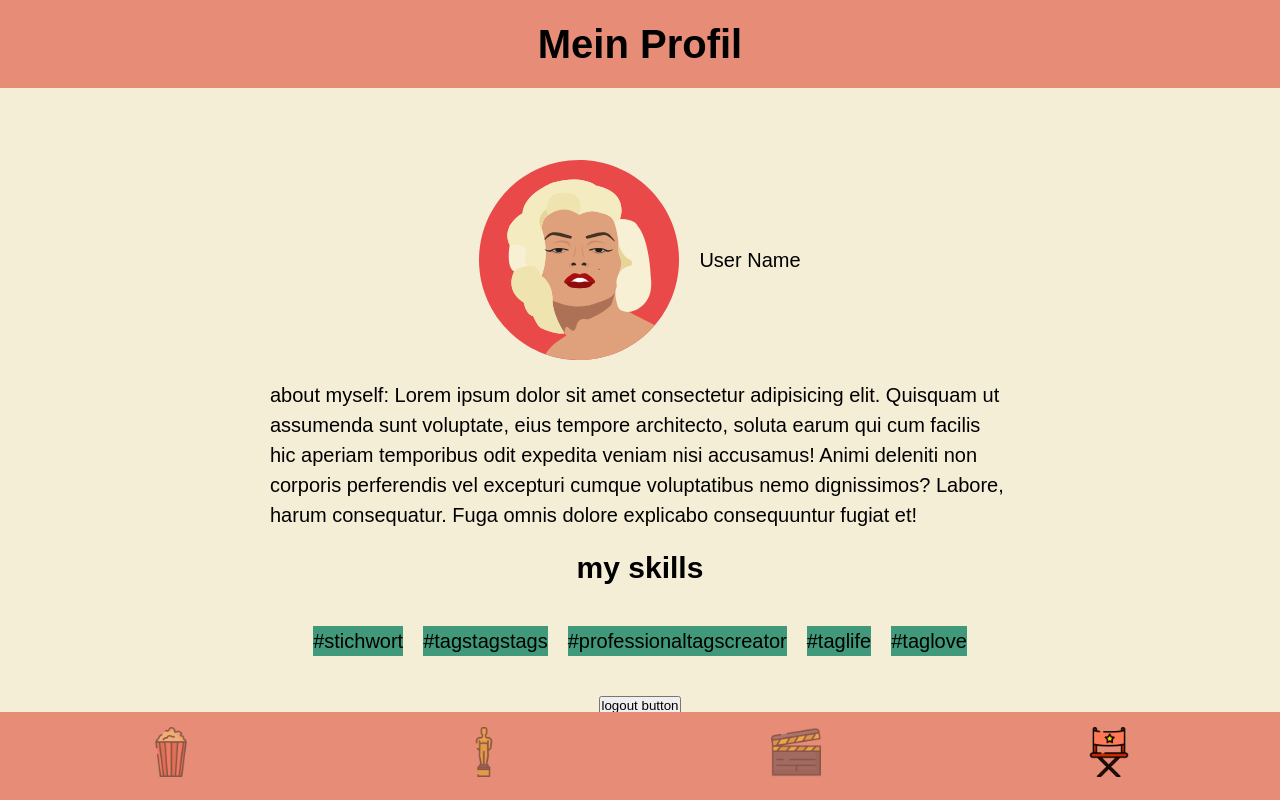
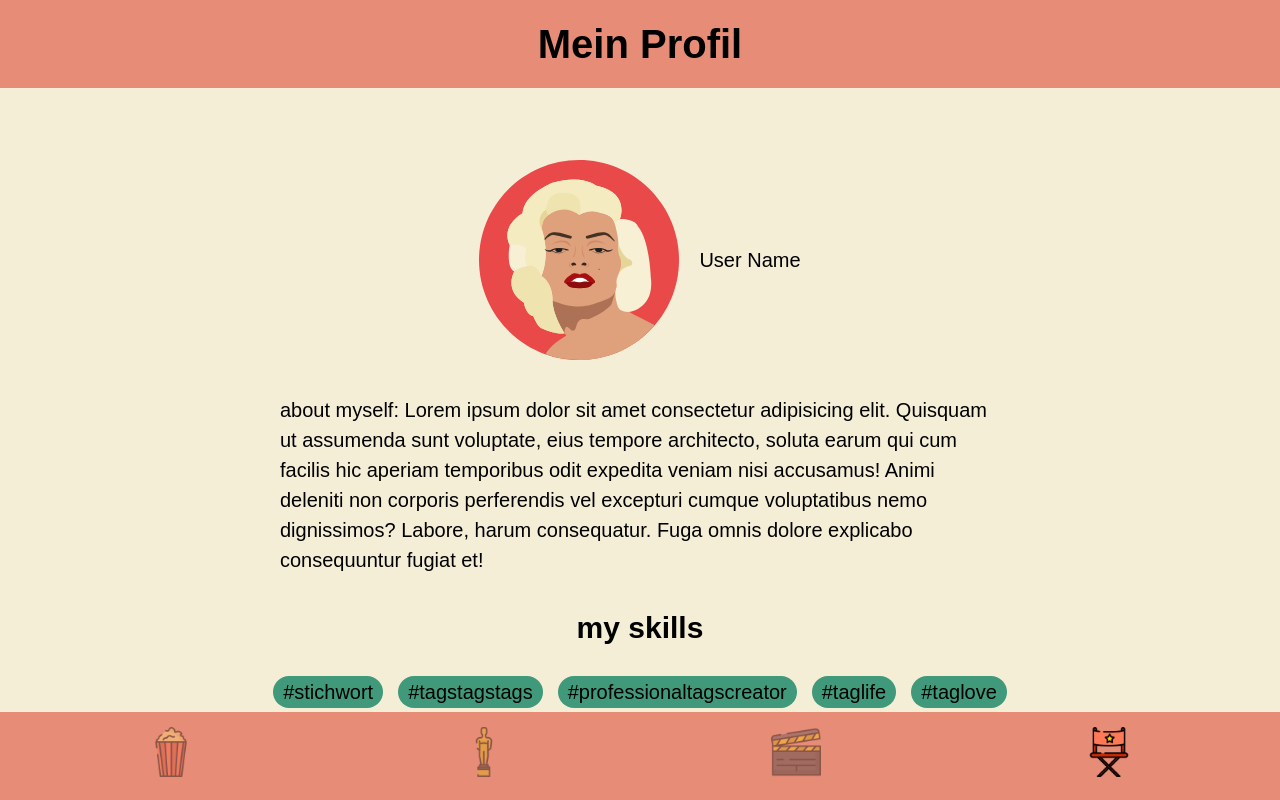
Before and after one commit to felixcanditt/quiz-app, a website built with Vite: page user-profile.html in a window 1280 px wide. Shown: the top 800 px of the page. Built offline with nearby package versions, Linux system fonts and the light colour scheme.

Commit message:
adjusted cards and tags

```diff
--- a/css/base.css
+++ b/css/base.css
@@ -91,11 +91,15 @@ main {
   margin: 20px;
 
   width: 400px;
-  padding: 20px;
+  padding: 30px;
 
   position: relative;
 
   background-color: #77e6bf;
+
+  border-radius: 30px;
+
+  box-shadow: 5px 5px 12px grey;
 }
 
 .card__bookmark {
@@ -118,12 +122,16 @@ main {
   display: flex;
   flex-wrap: wrap;
   justify-content: center;
-  padding: 20px 20px 0 20px;
-  gap: 20px;
+  padding-top: 10px;
+  gap: 15px;
+
+  margin: 0 10px;
 }
 
 .tags {
   background-color: #40997a;
+  border-radius: 100vw;
+  padding: 1px 10px;
   xmargin: 5px;
 }
 
@@ -152,7 +160,11 @@ button {
 }
 
 p {
-  padding: 0 30px;
+  padding: 15px 0;
+}
+
+.about-myself {
+  padding: 15px 40px;
   max-width: 800px;
   xtext-align: left;
 }
--- a/user-profile.html
+++ b/user-profile.html
@@ -17,7 +17,7 @@
         <figcaption>User Name</figcaption>
       </figure>
 
-      <p>
+      <p class="about-myself">
         about myself: Lorem ipsum dolor sit amet consectetur adipisicing elit.
         Quisquam ut assumenda sunt voluptate, eius tempore architecto, soluta
         earum qui cum facilis hic aperiam temporibus odit expedita veniam nisi
```
